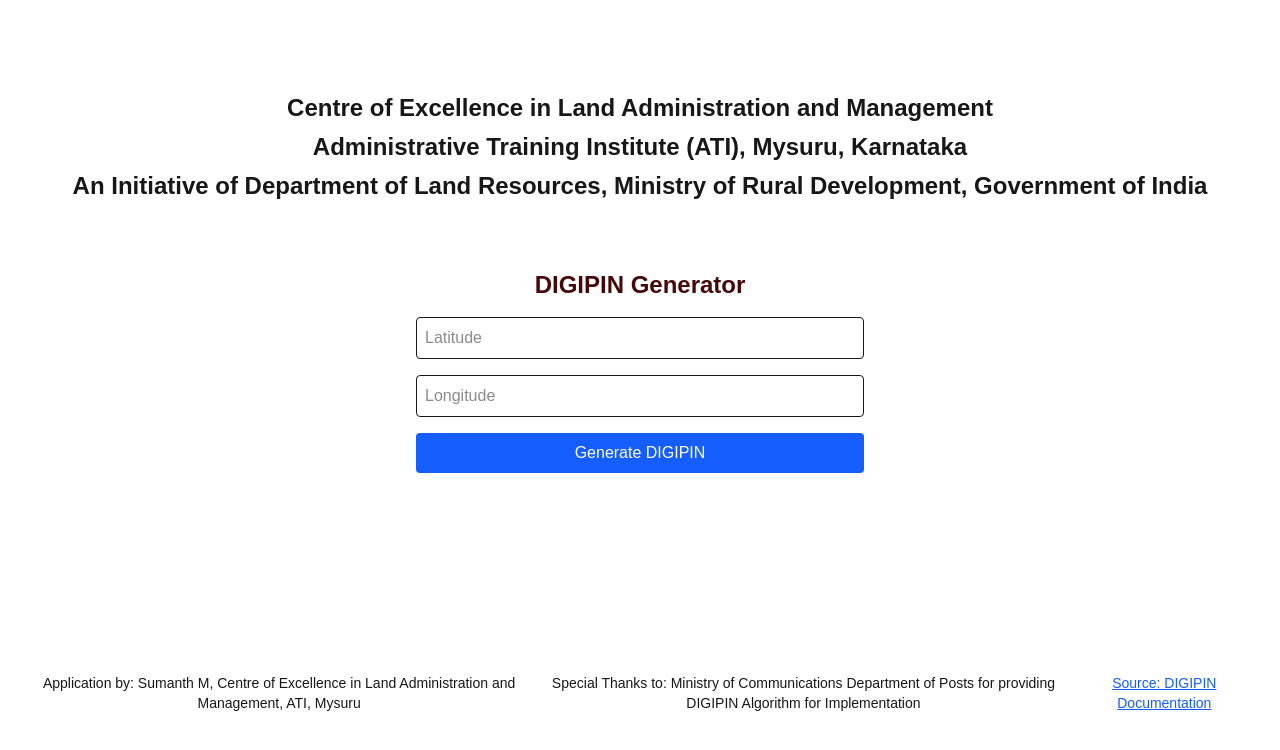
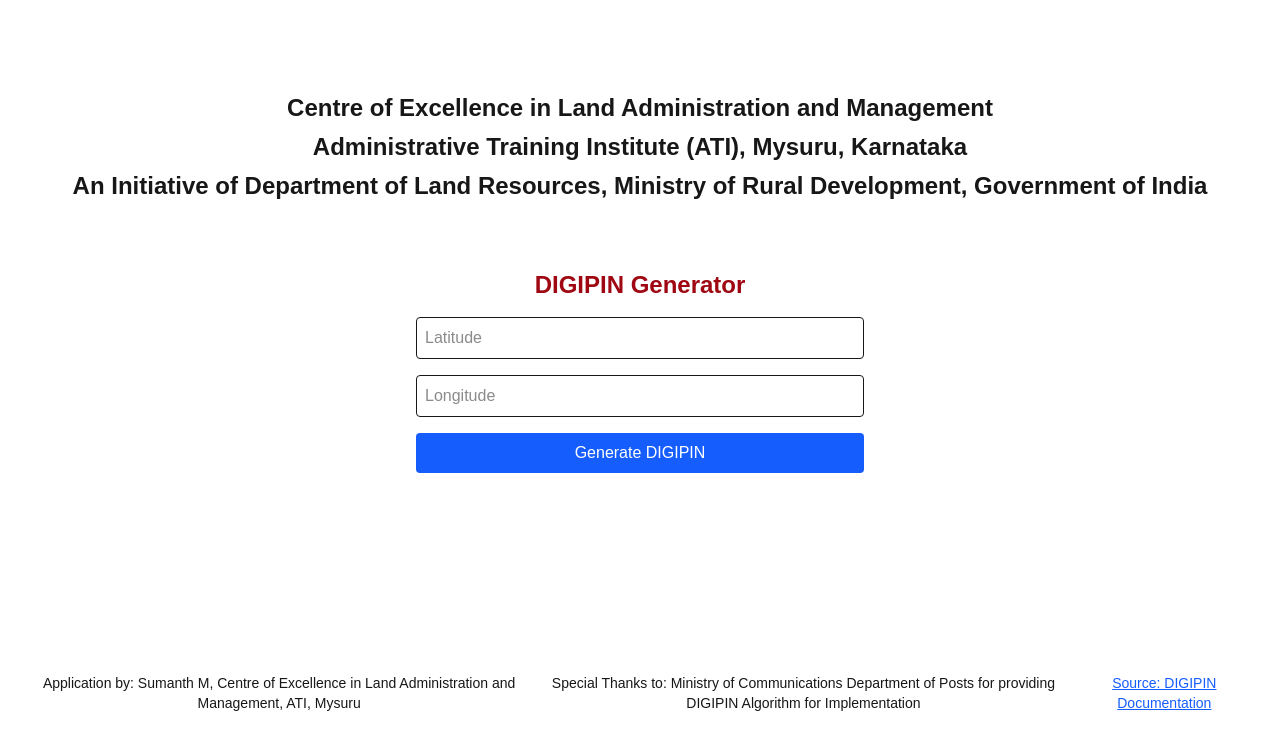
Before and after one commit to Sum4n7h19/Digipin, a Next.js app: page / in a window 1280 px wide. Shown: the top 750 px of the page. Built offline with nearby package versions, Linux system fonts and the light colour scheme.

Commit message:
Update page.tsx text color -800

```diff
--- a/app/page.tsx
+++ b/app/page.tsx
@@ -97,7 +97,7 @@
             Development, Government of India
           </h1>
         </center><br/><br/>
-      <h1 className="text-2xl font-bold mb-4 mt-[1rem] text-red-950">DIGIPIN Generator</h1>
+      <h1 className="text-2xl font-bold mb-4 mt-[1rem] text-red-800">DIGIPIN Generator</h1>
       <form onSubmit={handleSubmit} className="space-y-4 w-full max-w-md">
         <input
           type="number"
```
